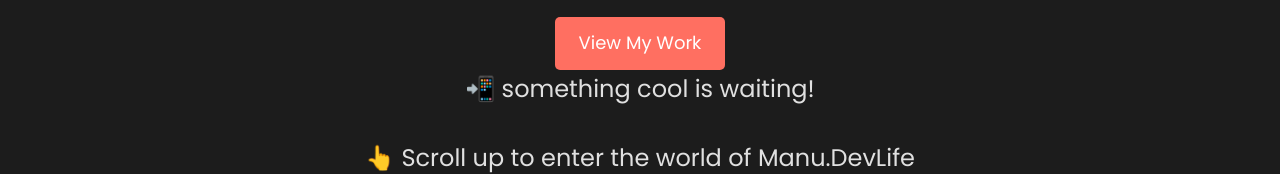
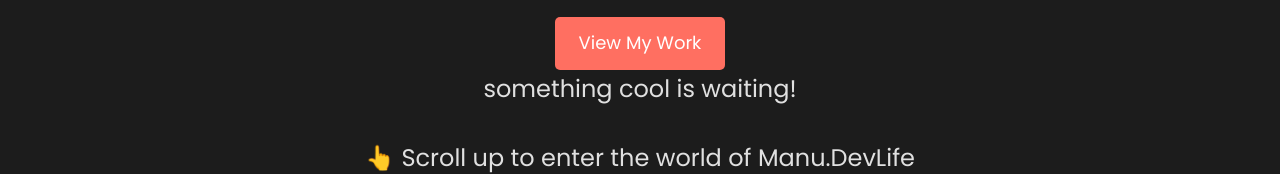
Before and after one commit to ManuSSandStrom/Manu.DevLife, a plain HTML site: page index.html in a window 1280 px wide. Shown: the part 448-622 px from the top of the page. Drawn offline with Linux system fonts and the light colour scheme.

Commit message:
Update index.html

```diff
--- a/index.html
+++ b/index.html
@@ -35,7 +35,8 @@
             <h1>Manu.DevLife</h1>
             <p>Turning Your Ideas into Powerful Websites</p>
             <a href="https://rebrand.ly/xxc2g4m" class="cta-button">View My Work</a>
-            <p>📲  something cool is waiting!</p>
+
+            <p>something cool is waiting!</p>
             <p>👆 Scroll up to enter the world of Manu.DevLife</p>
         </div>
     </section>
```
